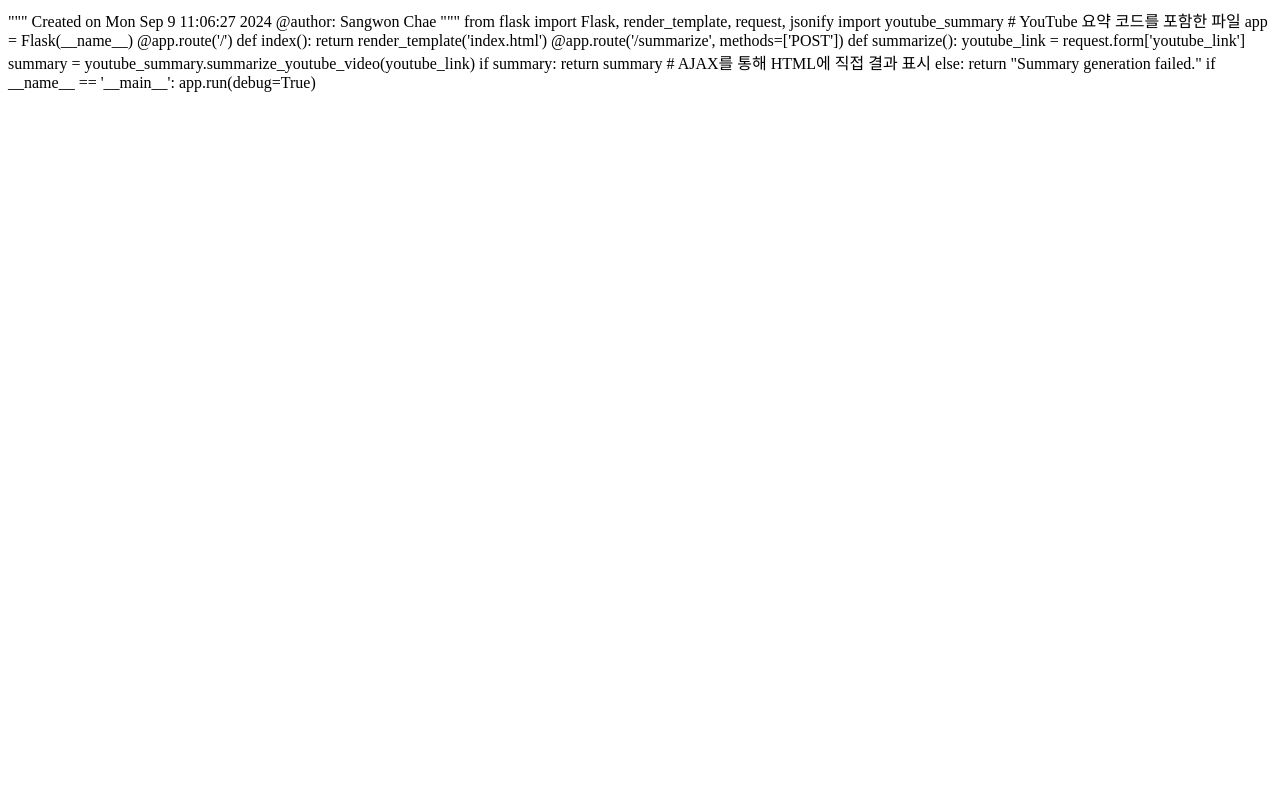
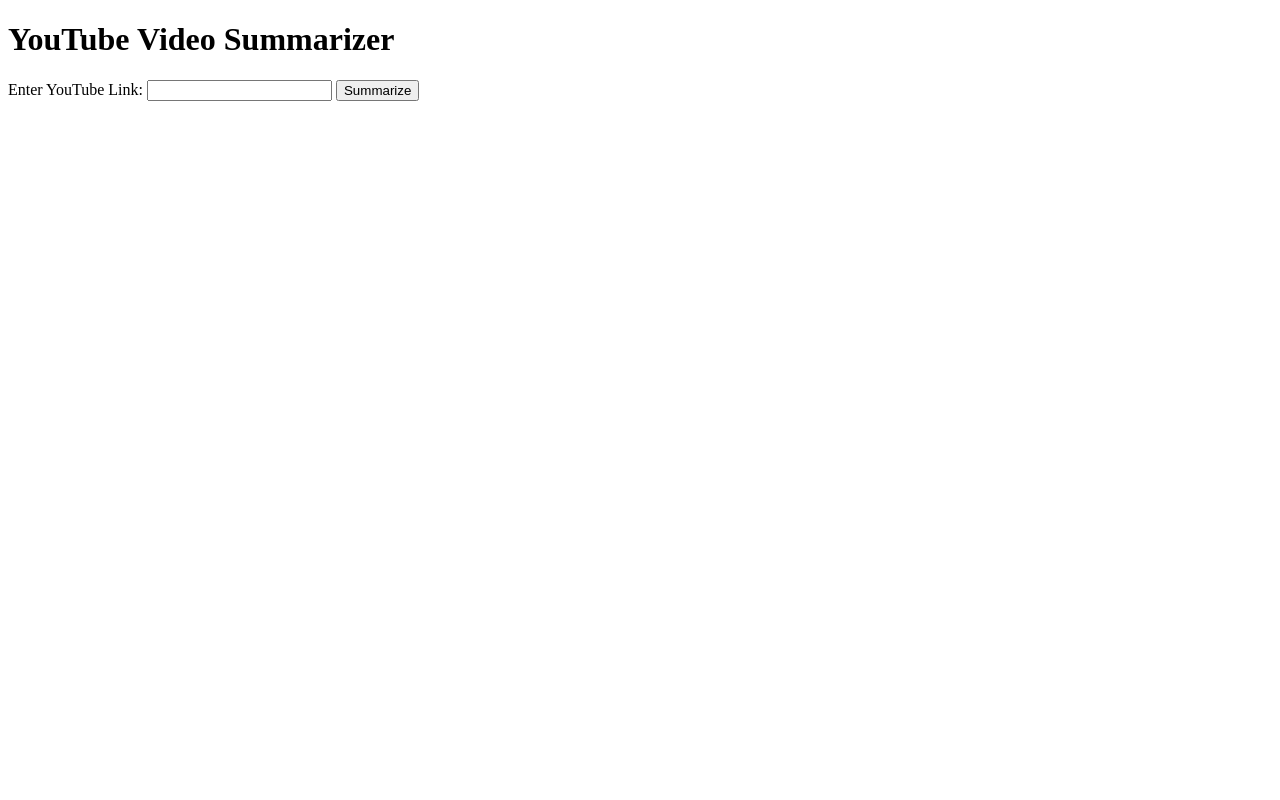
Before and after one commit to blueblud7/youtube_sumup, a Python web app: template templates/index.html in a window 1280 px wide. Run offline with Jinja, Linux system fonts and the light colour scheme; the template is opened without the code that fills it, so the values that code supplies are empty.

Commit message:
Update index.html

```diff
--- a/templates/index.html
+++ b/templates/index.html
@@ -1,28 +1,90 @@
-"""
-Created on Mon Sep  9 11:06:27 2024
+<!DOCTYPE html>
+<html lang="en">
+<head>
+    <meta charset="UTF-8">
+    <meta name="viewport" content="width=device-width, initial-scale=1.0">
+    <title>YouTube Summarizer</title>
+    <style>
+        /* 결과를 표시할 박스 스타일 */
+        #resultBox {
+            width: 80%;
+            height: 200px;
+            border: 1px solid #ccc;
+            padding: 10px;
+            margin: 20px 0;
+            overflow-y: auto; /* 박스 내용이 길어지면 스크롤바 추가 */
+            white-space: pre-wrap; /* 줄바꿈 유지 */
+            background-color: #f9f9f9;
+            display: none; /* 처음에는 박스를 숨김 */
+        }
 
-@author: Sangwon Chae
-"""
+        /* 복사 버튼 스타일 */
+        #copyButton {
+            padding: 10px 20px;
+            background-color: #4CAF50;
+            color: white;
+            border: none;
+            cursor: pointer;
+            font-size: 16px;
+            display: none; /* 처음에는 버튼을 숨김 */
+        }
 
-from flask import Flask, render_template, request, jsonify
+        #copyButton:hover {
+            background-color: #45a049;
+        }
+    </style>
+    <script>
+        function submitForm(event) {
+            event.preventDefault(); // 폼의 기본 제출 방지
 
-import youtube_summary  # YouTube 요약 코드를 포함한 파일
+            const youtubeLink = document.getElementById('youtube_link').value;
 
-app = Flask(__name__)
+            // AJAX 요청을 통해 서버로 데이터 전송
+            const xhr = new XMLHttpRequest();
+            xhr.open("POST", "/summarize", true);
+            xhr.setRequestHeader("Content-Type", "application/x-www-form-urlencoded");
 
-@app.route('/')
-def index():
-    return render_template('index.html')
+            xhr.onreadystatechange = function() {
+                if (xhr.readyState === 4 && xhr.status === 200) {
+                    // 성공적으로 응답을 받으면 결과 박스에 표시
+                    const resultBox = document.getElementById("resultBox");
+                    const copyButton = document.getElementById("copyButton");
 
-@app.route('/summarize', methods=['POST'])
-def summarize():
-    youtube_link = request.form['youtube_link']
-    summary = youtube_summary.summarize_youtube_video(youtube_link)
+                    resultBox.innerHTML = xhr.responseText;
+                    resultBox.style.display = "block"; // 결과 박스를 보여줌
+                    copyButton.style.display = "inline-block"; // 복사 버튼을 보여줌
+                }
+            };
 
-    if summary:
-        return summary  # AJAX를 통해 HTML에 직접 결과 표시
-    else:
-        return "Summary generation failed."
+            // 서버로 요청 전송
+            xhr.send("youtube_link=" + encodeURIComponent(youtubeLink));
+        }
 
-if __name__ == '__main__':
-    app.run(debug=True)
+        function copyToClipboard() {
+            // 결과 박스의 텍스트를 복사하는 기능
+            const resultText = document.getElementById('resultBox').innerText;
+            navigator.clipboard.writeText(resultText).then(function() {
+                alert("Copied to clipboard!");
+            }, function() {
+                alert("Failed to copy text.");
+            });
+        }
+    </script>
+</head>
+<body>
+    <h1>YouTube Video Summarizer</h1>
+
+    <!-- 유튜브 링크 입력 폼 -->
+    <form onsubmit="submitForm(event)">
+        <label for="youtube_link">Enter YouTube Link:</label>
+        <input type="text" id="youtube_link" name="youtube_link" required>
+        <button type="submit">Summarize</button>
+    </form>
+
+    <!-- 결과를 보여주는 박스 -->
+    <div id="resultBox"></div>
+
+    <!-- 복사 버튼 -->
+    <button id="copyButton" onclick="copyToClipboard()">Copy</button>
+</body>
+</html>
```
